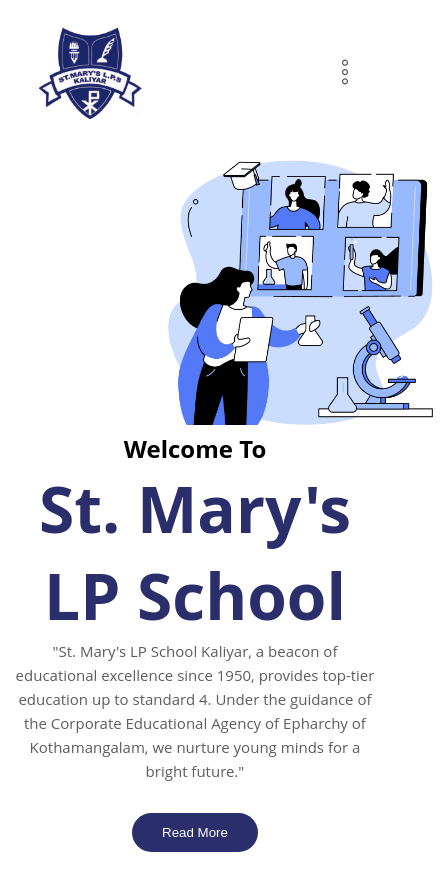
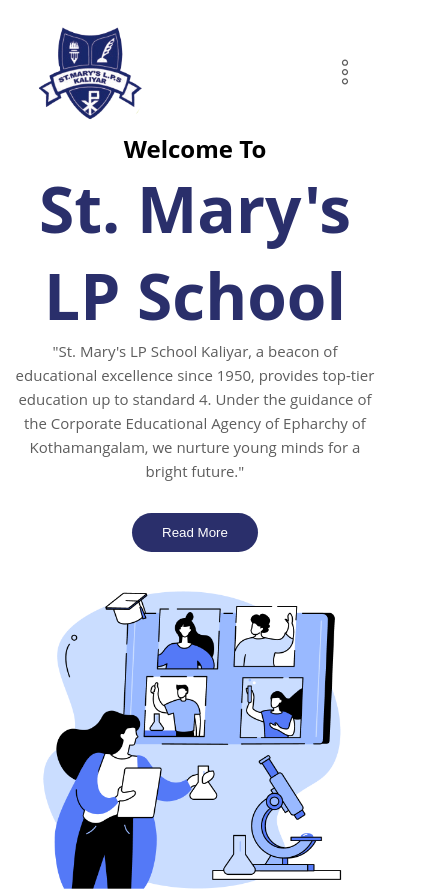
Before and after one commit to Amalekh-Biju/SM-LPS, a React (Create React App) app: page / in a window 390 px wide. Shown: the whole page, 447 px wide, since content can reach past the window. Before the commit the page ends 875 px from the top, so only its background shows below. Built offline with nearby package versions, Linux system fonts and the light colour scheme; a web font is replaced by a local one.

Commit message:
Home Page Made Responsive

```diff
--- a/src/components/header/header.css
+++ b/src/components/header/header.css
@@ -155,6 +155,10 @@
     .landing-page header .links .menu-btn {
       display: block;
     }
+
+    .landing-page header .sidebar  {
+      padding-top: 40px;
+    }
 }
 
 .menu-btn {
@@ -177,7 +181,7 @@
   }
 }
 
-@media (max-width: 400px){
+@media (max-width: 600px){
   .landing-page header .sidebar {
     display: none;
     position: fixed;
@@ -195,4 +199,6 @@
     transition: all 0.3s ease-in-out;
   }
 
+
+
 }
--- a/src/components/home/home.css
+++ b/src/components/home/home.css
@@ -69,3 +69,19 @@
     margin-left: 40%;
   }
   /* End Landing Page */
+
+  @media (max-width: 800px) {
+    .landing-page .content .container {
+      flex-direction: column;
+      align-items: center;
+      justify-content: center;
+      max-width: 100%;
+      margin-left: auto;
+    }
+
+    .landing-page .content .container img {
+      max-width: 90%;
+      max-height: fit-content;
+      margin-left: 5%;
+    }
+  }
```
